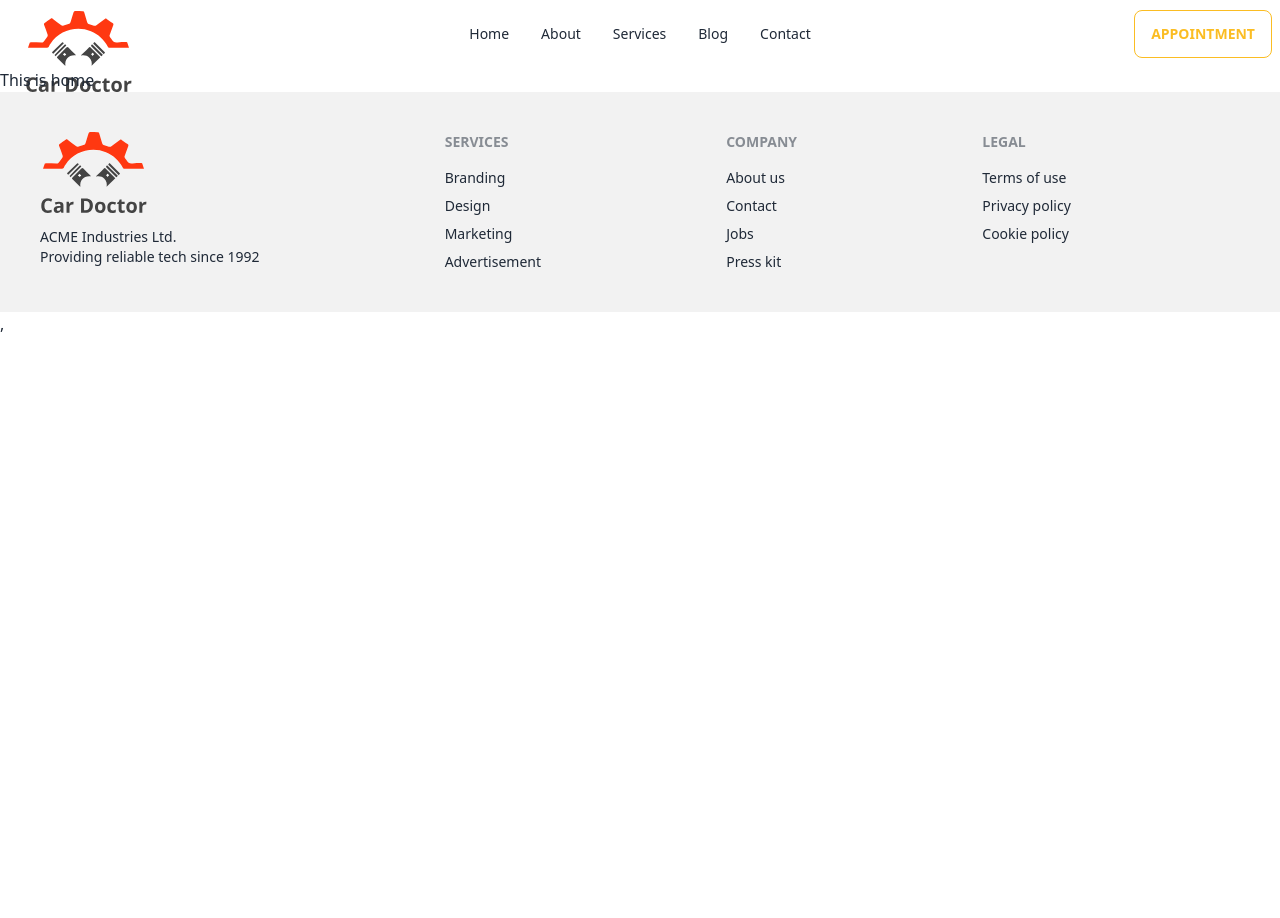
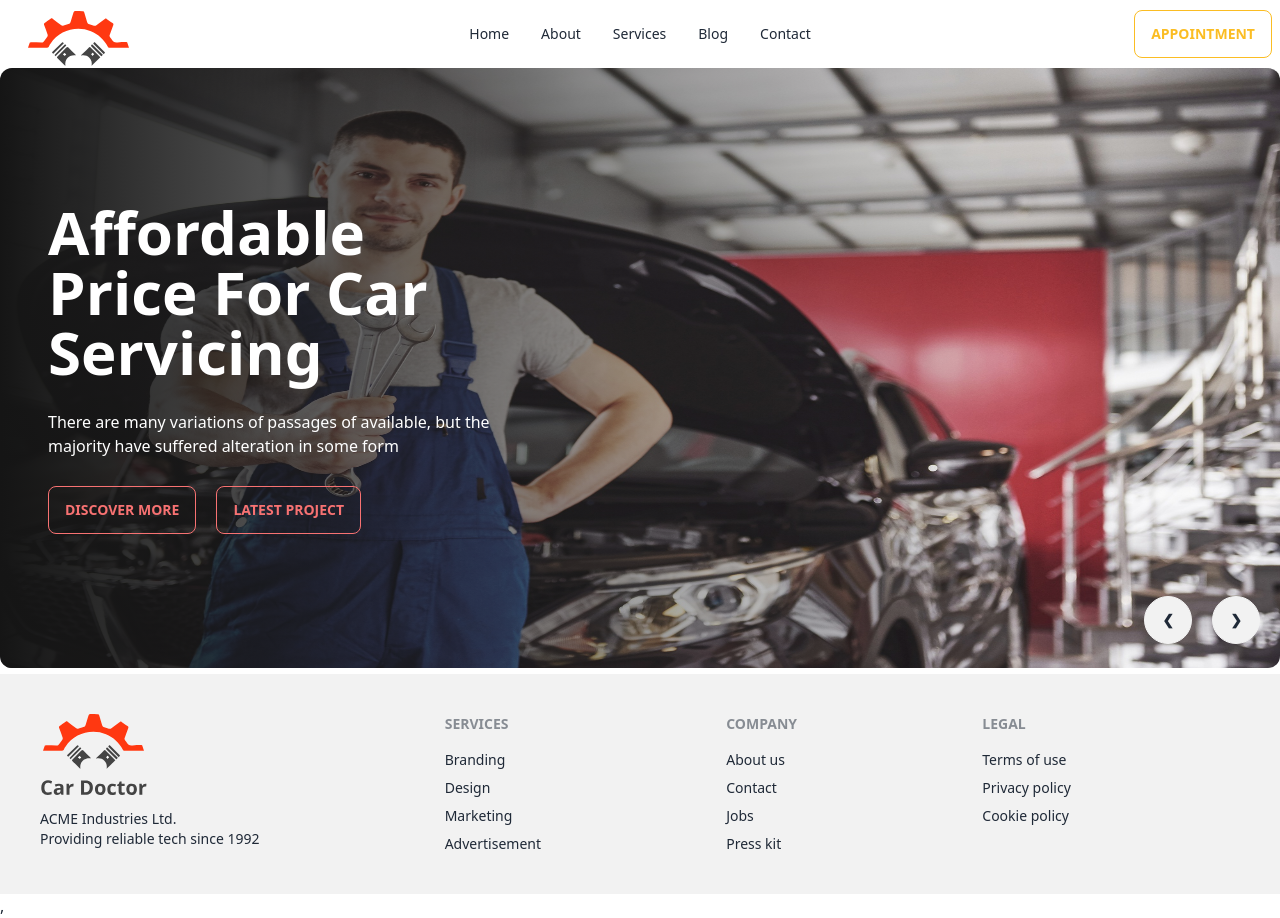
Before and after one commit to rabby-hasan-dev/car-doctor-client, a React (Vite) app: page / in a window 1280 px wide. Before the commit the page ends 800 px from the top, so only its background shows below. Built offline with nearby package versions, Linux system fonts and the light colour scheme.

Commit message:
added banner section

```diff
--- /dev/null
+++ b/src/components/pages/Home/Banner/Banner.jsx
@@ -0,0 +1,87 @@
+
+import img1 from '../../../../assets/images/banner/1.jpg';
+import img2 from '../../../../assets/images/banner/2.jpg';
+import img3 from '../../../../assets/images/banner/3.jpg';
+import img4 from '../../../../assets/images/banner/4.jpg';
+
+
+const Banner = () => {
+    return (
+        <div className="carousel w-full h-[600px]">
+            <div id="slide1" className="carousel-item relative w-full">
+                <img src={img1} className="w-full rounded-xl " />
+                <div className="absolute h-full flex rounded-xl items-center left-0 top-0  bg-gradient-to-r from-[#151515] to-[rgba(21, 21, 21, 0)] ">
+                    <div className='text-white space-y-7 w-1/2 pl-12'>
+                        <h2 className='text-6xl font-bold'  >Affordable Price For Car Servicing</h2>
+                        <p>There are many variations of passages of  available, but the majority have suffered alteration in some form</p>
+                        <div>
+                            <button className="btn btn-outline  btn-error mr-5">Discover More</button>
+                            <button className="btn btn-outline btn-error">Latest Project</button>
+                        </div>
+                    </div>
+
+                </div>
+                <div className="absolute flex justify-end transform -translate-y-1/2 left-5 right-5 bottom-0">
+                    <a href="#slide4" className="btn btn-circle mr-5">❮</a>
+                    <a href="#slide2" className="btn btn-circle">❯</a>
+                </div>
+            </div>
+            <div id="slide2" className="carousel-item relative w-full">
+                <img src={img2} className="w-full rounded-xl" />
+                <div className="absolute h-full flex rounded-xl items-center left-0 top-0  bg-gradient-to-r from-[#151515] to-[rgba(21, 21, 21, 0)] ">
+                    <div className='text-white space-y-7 w-1/2 pl-12'>
+                        <h2 className='text-6xl font-bold'  >Affordable Price For Car Servicing</h2>
+                        <p>There are many variations of passages of  available, but the majority have suffered alteration in some form</p>
+                        <div>
+                            <button className="btn btn-outline btn-error mr-5">Discover More</button>
+                            <button className="btn btn-outline btn-error">Latest Project</button>
+                        </div>
+                    </div>
+
+                </div>
+                <div className="absolute flex justify-end transform -translate-y-1/2 left-5 right-5 bottom-0">
+                    <a href="#slide1" className="btn btn-circle mr-5 ">❮</a>
+                    <a href="#slide3" className="btn btn-circle">❯</a>
+                </div>
+            </div>
+            <div id="slide3" className="carousel-item relative w-full">
+                <img src={img3} className="w-full rounded-xl" />
+                <div className="absolute h-full flex rounded-xl items-center left-0 top-0  bg-gradient-to-r from-[#151515] to-[rgba(21, 21, 21, 0)] ">
+                    <div className='text-white space-y-7 w-1/2 pl-12'>
+                        <h2 className='text-6xl font-bold'  >Affordable Price For Car Servicing</h2>
+                        <p>There are many variations of passages of  available, but the majority have suffered alteration in some form</p>
+                        <div>
+                            <button className="btn btn-outline btn-error mr-5">Discover More</button>
+                            <button className="btn btn-outline btn-error">Latest Project</button>
+                        </div>
+                    </div>
+
+                </div>
+                <div className="absolute flex justify-end transform -translate-y-1/2 left-5 right-5 bottom-0">
+                    <a href="#slide2" className="btn btn-circle mr-5 ">❮</a>
+                    <a href="#slide4" className="btn btn-circle">❯</a>
+                </div>
+            </div>
+            <div id="slide4" className="carousel-item relative w-full">
+                <img src={img4} className="w-full rounded-xl" />
+                <div className="absolute h-full flex rounded-xl items-center left-0 top-0  bg-gradient-to-r from-[#151515] to-[rgba(21, 21, 21, 0)] ">
+                    <div className='text-white space-y-7 w-1/2 pl-12'>
+                        <h2 className='text-6xl font-bold'  >Affordable Price For Car Servicing</h2>
+                        <p>There are many variations of passages of  available, but the majority have suffered alteration in some form</p>
+                        <div>
+                            <button className="btn btn-outline btn-error mr-5">Discover More</button>
+                            <button className="btn btn-outline btn-error">Latest Project</button>
+                        </div>
+                    </div>
+
+                </div>
+                <div className="absolute flex justify-end transform -translate-y-1/2 left-5 right-5 bottom-0">
+                    <a href="#slide3" className="btn btn-circle mr-5">❮</a>
+                    <a href="#slide1" className="btn btn-circle">❯</a>
+                </div>
+            </div>
+        </div>
+    );
+};
+
+export default Banner;
--- a/src/components/pages/Home/Home.jsx
+++ b/src/components/pages/Home/Home.jsx
@@ -1,9 +1,11 @@
 import React from 'react';
+import Banner from './Banner/Banner';
 
 const Home = () => {
     return (
         <div>
-            <h2>This is home</h2>
+            <Banner></Banner>
+
         </div>
     );
 };
```
